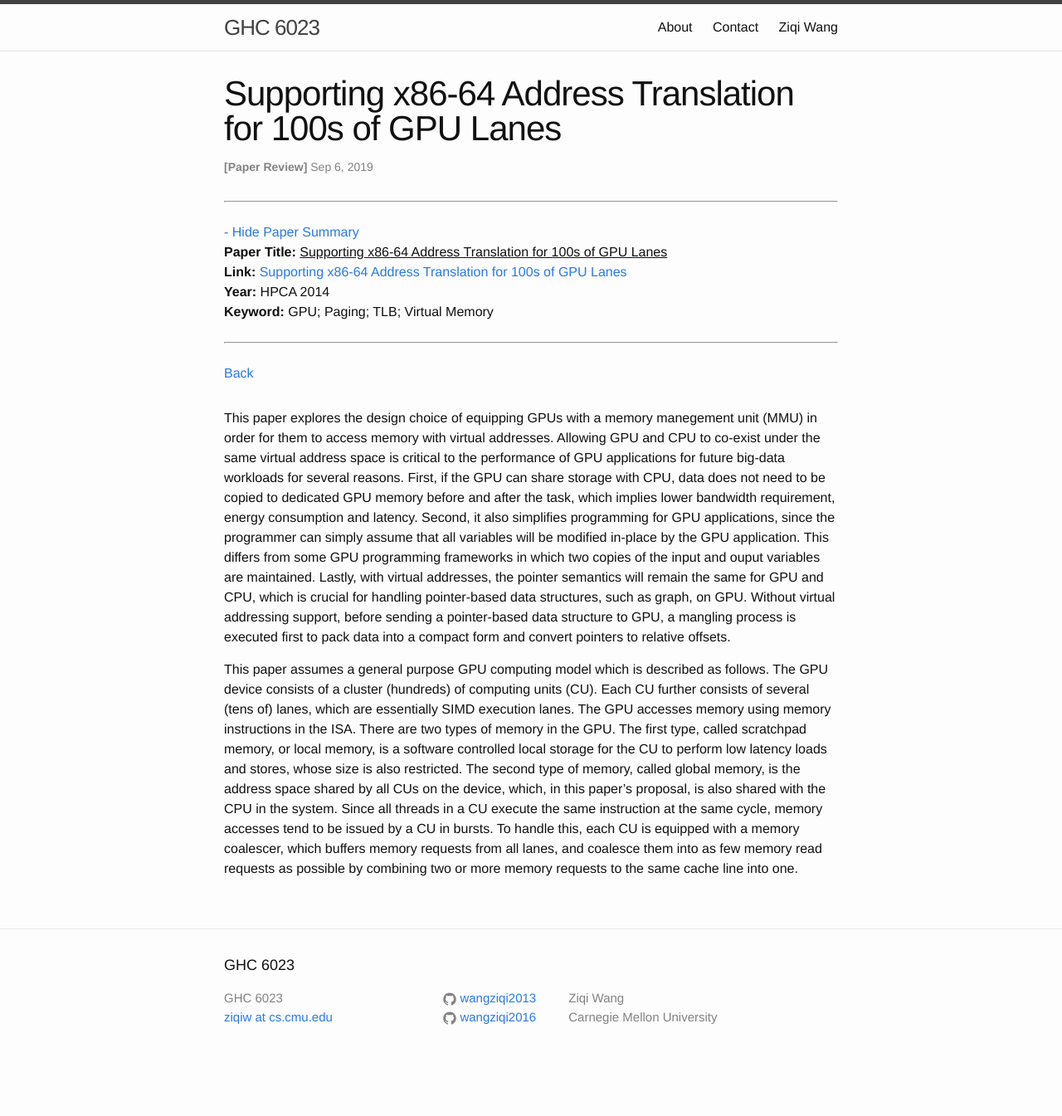
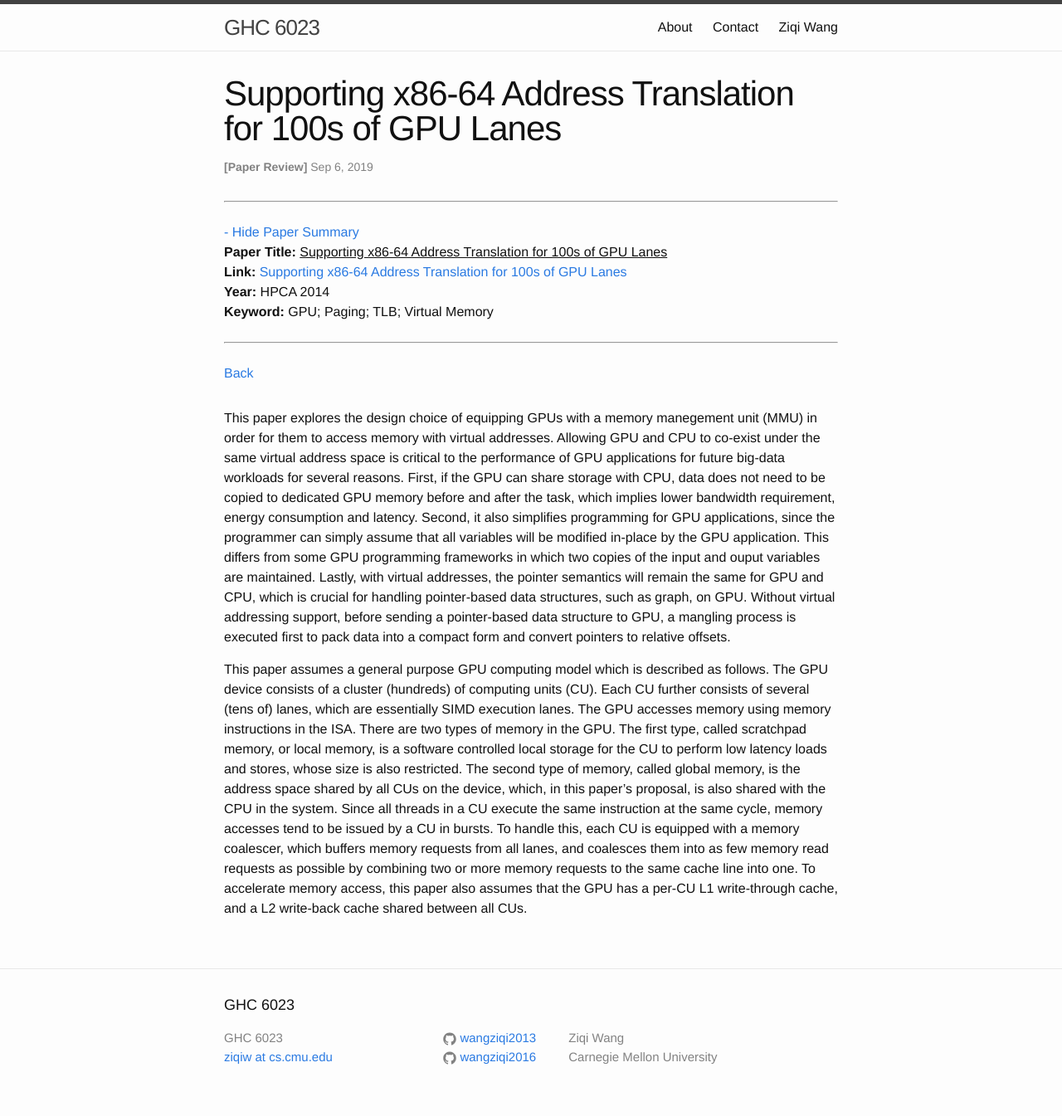
Before and after one commit to wangziqi2013/wangziqi2013.github.io, a Jekyll site: the page built from _posts/2019-09-05-supporting-x86-64-addr-xlat-for-100s-of-gpu-lanes.markdown, in a window 1280 px wide. Shown: the whole page at 83% size. Built offline with Jekyll 4.4.1, drawn with Linux system fonts in a browser that asks for light colours; before the commit the page ends 1297 px from its top, so only the background shows below that.

Commit message:
Adding cache

```diff
--- a/_posts/2019-09-05-supporting-x86-64-addr-xlat-for-100s-of-gpu-lanes.markdown
+++ b/_posts/2019-09-05-supporting-x86-64-addr-xlat-for-100s-of-gpu-lanes.markdown
@@ -31,5 +31,7 @@ called scratchpad memory, or local memory, is a software controlled local storag
 and stores, whose size is also restricted. The second type of memory, called global memory, is the address space shared
 by all CUs on the device, which, in this paper's proposal, is also shared with the CPU in the system. Since all threads in
 a CU execute the same instruction at the same cycle, memory accesses tend to be issued by a CU in bursts. To handle this,
-each CU is equipped with a memory coalescer, which buffers memory requests from all lanes, and coalesce them into as few
-memory read requests as possible by combining two or more memory requests to the same cache line into one.
+each CU is equipped with a memory coalescer, which buffers memory requests from all lanes, and coalesces them into as few
+memory read requests as possible by combining two or more memory requests to the same cache line into one. To accelerate memory
+access, this paper also assumes that the GPU has a per-CU L1 write-through cache, and a L2 write-back cache shared between
+all CUs.
```
